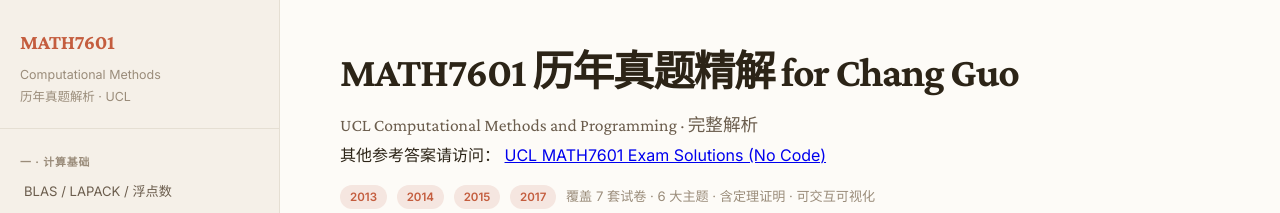
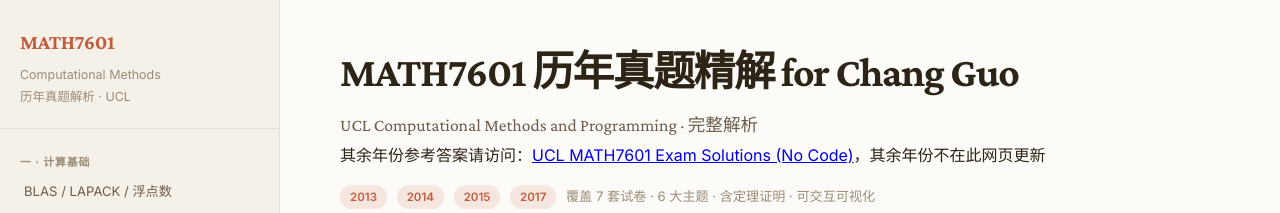
Before and after one commit to Karcen/UCL-math7601-exam-solutions-no-code.github.io, a plain HTML site: page index.html in a window 1280 px wide. Shown: the top 213 px of the page. Drawn offline with nearby package versions, Linux system fonts and the light colour scheme.

Commit message:
Update index.html

```diff
--- a/index.html
+++ b/index.html
@@ -605,12 +605,7 @@
   <section class="hero">
     <h1>MATH7601 历年真题精解 for Chang Guo</h1>
     <p class="subtitle">UCL Computational Methods and Programming · 完整解析</p>
-    <p>
-  其他参考答案请访问：
-  <a href="https://github.com/Karcen/UCL-math7601-exam-solutions-no-code.github.io" target="_blank">
-    UCL MATH7601 Exam Solutions (No Code)
-  </a>
-</p>
+    <p>其余年份参考答案请访问：<a href="https://github.com/Karcen/UCL-math7601-exam-solutions-no-code.github.io" target="_blank">UCL MATH7601 Exam Solutions (No Code)</a>，其余年份不在此网页更新</p>
     <div class="meta">
       <span class="badge badge-year">2013</span>
       <span class="badge badge-year">2014</span>
```
